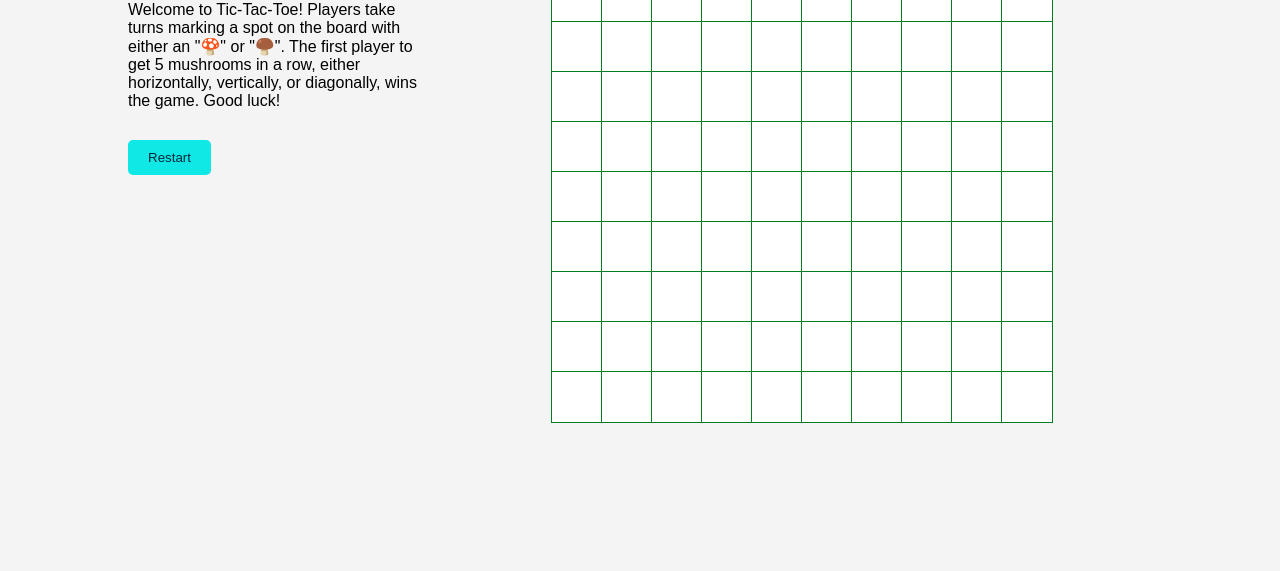
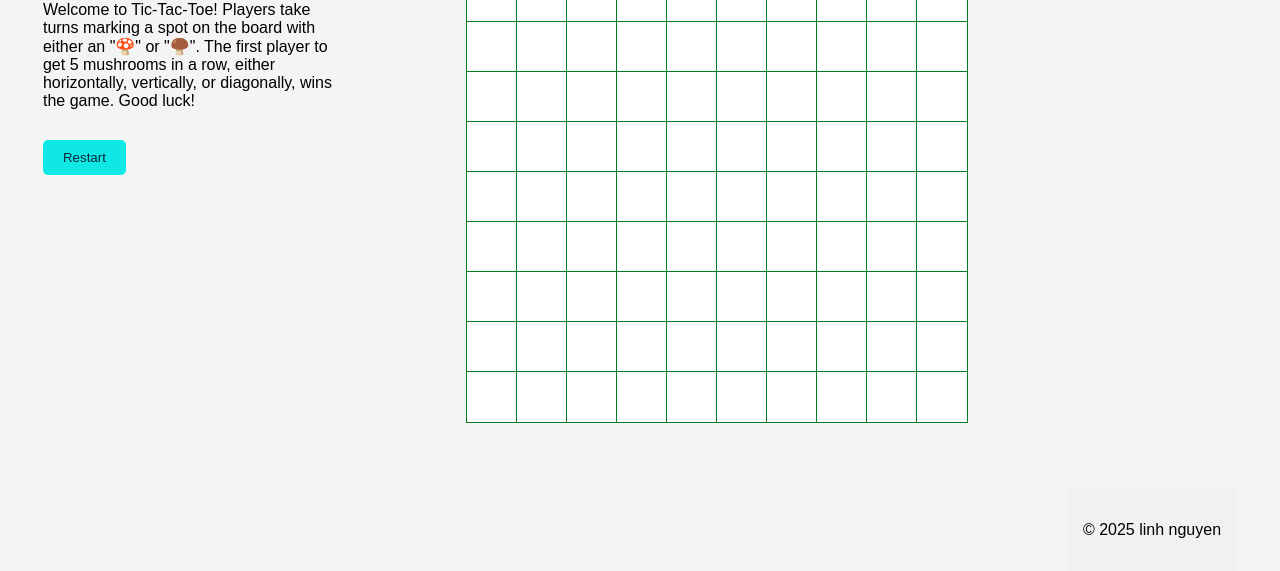
Before and after one commit to jakuzzibubbles/shrooms, a plain HTML site: page index.html in a window 1280 px wide. Shown: the part 229-800 px from the top of the page. Drawn offline with Linux system fonts and the light colour scheme.

Commit message:
Update index.html and style.css, added footer

```diff
--- a/index.html
+++ b/index.html
@@ -36,7 +36,9 @@
             <div id="gameboard"></div>
         </div>
     </div>
-
+<footer class="text-black text-center py-4 mt-8">
+    <p class="mt-8">&copy; 2025 linh nguyen</p>
+</footer>
     <script src="script.js"></script>
 </body>
 
--- a/style.css
+++ b/style.css
@@ -72,3 +72,9 @@ button:hover {
 #controls {
     margin-top: 20px;
 }
+footer {
+    text-align: center;
+    padding: 1rem;
+    background-color: #f1f1f1;
+    margin-top: auto;
+}
```
